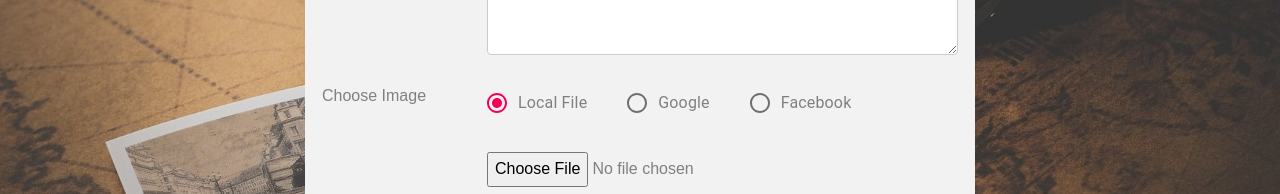
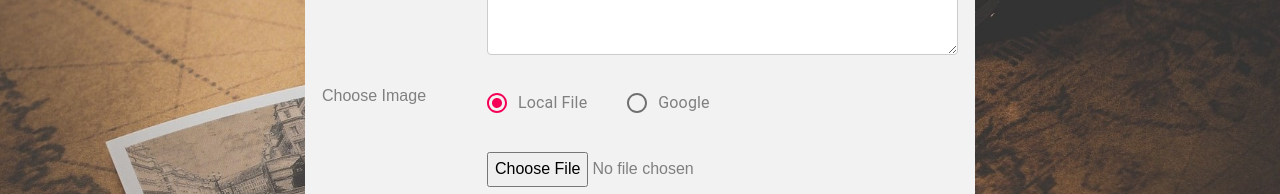
Before and after one commit to chamoddissanayake/Picmash, a React (Create React App) app in the folder Picmash - Web/: page /sell in a window 1280 px wide. Shown: the part 561-755 px from the top of the page. Built offline with nearby package versions, Linux system fonts and the light colour scheme.

Commit message:
minor changes

```diff
--- a/Picmash - Web/package.json
+++ b/Picmash - Web/package.json
@@ -10,6 +10,7 @@
     "axios": "^0.21.4",
     "react": "^17.0.2",
     "react-dom": "^17.0.2",
+    "react-facebook-login": "^4.1.1",
     "react-google-login": "^5.2.2",
     "react-router-dom": "^5.3.0",
     "react-scripts": "4.0.3",
--- a/Picmash - Web/src/components/login.jsx
+++ b/Picmash - Web/src/components/login.jsx
@@ -9,6 +9,7 @@ import login_bg from '../assets/images/login-bg.jpg'
 import AuthService from "../services/auth.service";
 
 import GoogleLogin from 'react-google-login';
+import FacebookLogin from 'react-facebook-login';
 
 export default class Login extends Component {
 
@@ -108,6 +109,10 @@ export default class Login extends Component {
         window.location.href = "/login";
     }
 
+    responseFacebook (response) {
+        console.log(response);
+    }
+
     render() {
         return (
             <div>
@@ -166,7 +171,19 @@ export default class Login extends Component {
                                 </div>
                                 <div className="social-btn-container">
                                     <div>
-                                        <img src={fb_button} className="social-btn-common" alt="Sign with Facebook"/>
+                                        {/*<img src={fb_button} className="social-btn-common" alt="Sign with Facebook"/>*/}
+                                        {/*<FacebookLogin*/}
+                                        {/*    appId="217211390428553"*/}
+                                        {/*    // autoLoad={true}*/}
+                                        {/*    fields="name,email,picture"*/}
+                                        {/*    callback={this.responseFacebook}*/}
+                                        {/*    cssClass="my-facebook-button-class"*/}
+                                        {/*    scope="public_profile"*/}
+                                        {/*    icon="fa-facebook"*/}
+                                        {/*/>*/}
+
+
+
                                     </div>
                                     <div>
                                         {/*<img src={google_btn} className="social-btn-common" alt="Sign with Google"/>*/}
@@ -176,7 +193,7 @@ export default class Login extends Component {
                                             onSuccess={this.responseGoogleSuccess}
                                             onFailure={this.responseGoogleFailure}
                                             cookiePolicy={'single_host_origin'}
-                                        />,
+                                        />
 
                                     </div>
                                     <div>
--- a/Picmash - Web/src/components/sell.jsx
+++ b/Picmash - Web/src/components/sell.jsx
@@ -28,9 +28,10 @@ export default class Sell extends Component {
             this.setState({file_select_type: 'local'});
         } else if (event.target.value === 'drive') {
             this.setState({file_select_type: 'drive'});
-        } else if (event.target.value === 'facebook') {
-            this.setState({file_select_type: 'facebook'});
         }
+        // else if (event.target.value === 'facebook') {
+        //     this.setState({file_select_type: 'facebook'});
+        // }
 
     }
 
@@ -110,10 +111,10 @@ export default class Sell extends Component {
                                                 <div className="form-check form-check-inline">
                                                     <FormControlLabel value="drive" control={<Radio/>} label="Google"/>
                                                 </div>
-                                                <div className="form-check form-check-inline">
-                                                    <FormControlLabel value="facebook" control={<Radio/>}
-                                                                      label="Facebook"/>
-                                                </div>
+                                                {/*<div className="form-check form-check-inline">*/}
+                                                {/*    <FormControlLabel value="facebook" control={<Radio/>}*/}
+                                                {/*                      label="Facebook"/>*/}
+                                                {/*</div>*/}
                                             </span>
                                     </RadioGroup>
                                     {/*value={value} onChange={handleChange}*/}
@@ -136,11 +137,11 @@ export default class Sell extends Component {
                                         </div>
                                     </span>}
 
-                                        {this.state.file_select_type === "facebook" && <span>
-                                        <div className="selected-choose-type-container">
-                                            <p>Facebook file selector</p>
-                                        </div>
-                                    </span>}
+                                    {/*    {this.state.file_select_type === "facebook" && <span>*/}
+                                    {/*    <div className="selected-choose-type-container">*/}
+                                    {/*        <p>Facebook file selector</p>*/}
+                                    {/*    </div>*/}
+                                    {/*</span>}*/}
 
                                     </div>
                                 </div>
```
Also changed, not shown: 1 other file (tests, documents, lock files or other folders).
